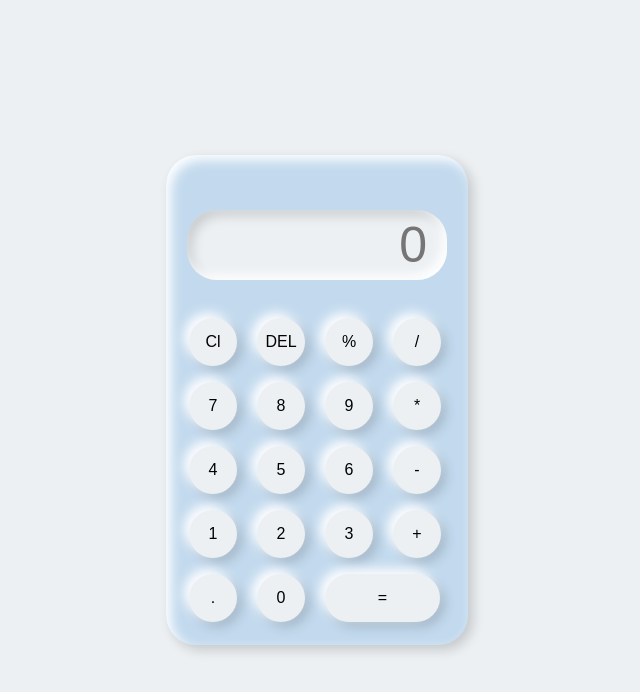
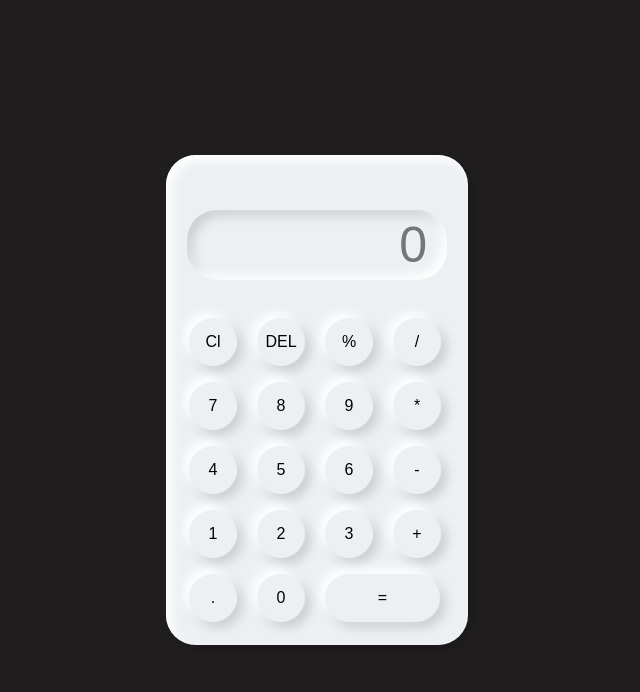
Before and after one commit to Hariharan1001/CODSOFT, a plain HTML site: page Calculater/index.html in a window 1280 px wide. Shown: the whole page, without its empty margins (323-963 px from the left). Drawn offline with Linux system fonts and the light colour scheme.

Commit message:
Update styel.css

```diff
--- a/Calculater/styel.css
+++ b/Calculater/styel.css
@@ -2,7 +2,7 @@
   margin:0;
   padding:0;
   box-sizing:border-box;
-  background-color:#ecf0f3;
+  background-color:rgb(32, 30, 30);
   font-family: sans-serif;
   outline:none;
 }
@@ -13,7 +13,7 @@
   align-items:center
 }
 .calculator{
-  background-color:#c3daee;
+  background-color:#ecf0f3;
   padding:15px;
   border-radius:30px;
   box-shadow: inset 5px 5px 12px #ffffff,
```
